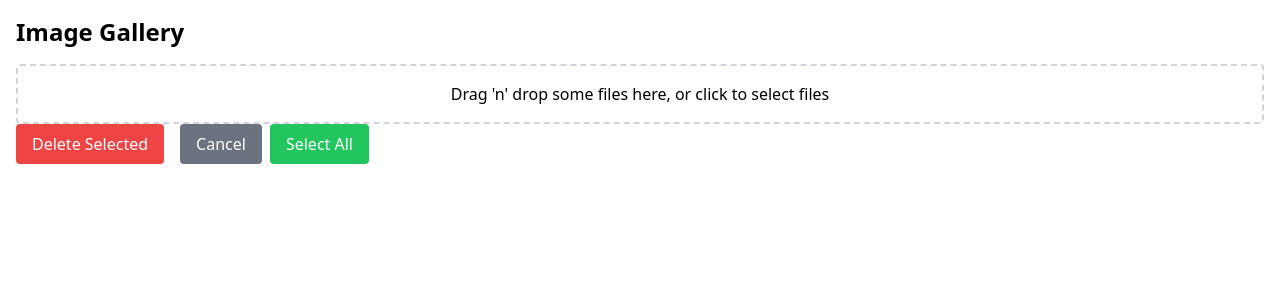
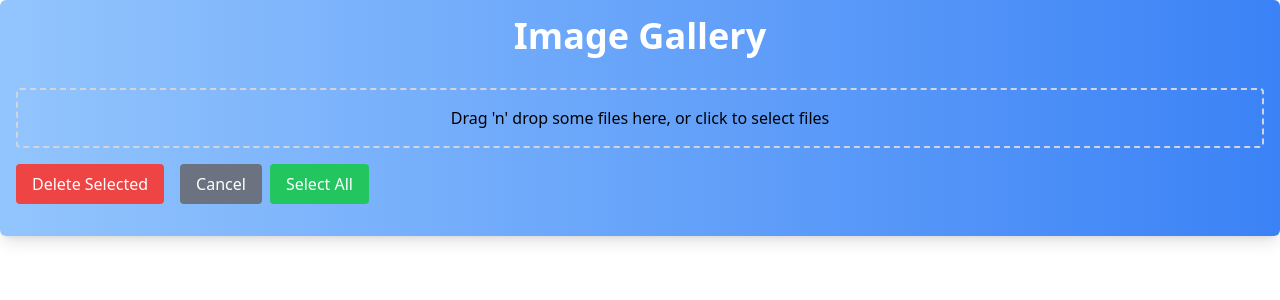
Before and after one commit to piyushbaibhav/image-gallery-, a React (Vite) app: page / in a window 1280 px wide. Both pictures are taken after a click on the button "Delete". Shown: the top 300 px of the page. Built offline with nearby package versions, Linux system fonts and the light colour scheme.

Commit message:
tailwind

```diff
--- a/src/assets/Gallery.jsx
+++ b/src/assets/Gallery.jsx
@@ -54,8 +54,9 @@ const Gallery = () => {
   };
 
   return (
-    <div className="container mx-auto p-4">
-      <h1 className="text-2xl font-bold mb-4">Image Gallery</h1>
+    <div className="container mx-auto p-4 bg-gradient-to-r from-blue-300 to-blue-500 rounded-md shadow-lg">
+      <h1 className="text-4xl font-extrabold text-center text-white mb-8">Image Gallery</h1>
+
       <FileUpload onFileUpload={handleFileUpload} className="w-full mb-4" />
 
       {/* Delete Buttons */}
@@ -63,19 +64,19 @@ const Gallery = () => {
         <div className="mb-4 flex flex-col sm:flex-row">
           <button
             onClick={handleDeleteSelected}
-            className="bg-red-500 text-white px-4 py-2 rounded mb-2 sm:mb-0 sm:mr-4"
+            className="bg-red-500 text-white px-4 py-2 rounded mb-2 sm:mb-0 sm:mr-4 mt-4"
           >
             Delete Selected
           </button>
-          <button onClick={() => setDeleteMode(false)} className="bg-gray-500 text-white px-4 py-2 rounded">
+          <button onClick={() => setDeleteMode(false)} className="bg-gray-500 text-white px-4 py-2 rounded mt-4">
             Cancel
           </button>
-          <button onClick={handleSelectAll} className="bg-green-500 text-white px-4 py-2 rounded ml-2">
+          <button onClick={handleSelectAll} className="bg-green-500 text-white px-4 py-2 rounded ml-2 mt-4">
             Select All
           </button>
         </div>
       ) : (
-        <button onClick={() => setDeleteMode(true)} className="bg-blue-500 text-white px-4 py-2 rounded mb-4">
+        <button onClick={() => setDeleteMode(true)} className="bg-blue-500 text-white px-4 py-2 rounded mb-4 mt-4">
           Delete
         </button>
       )}
```
